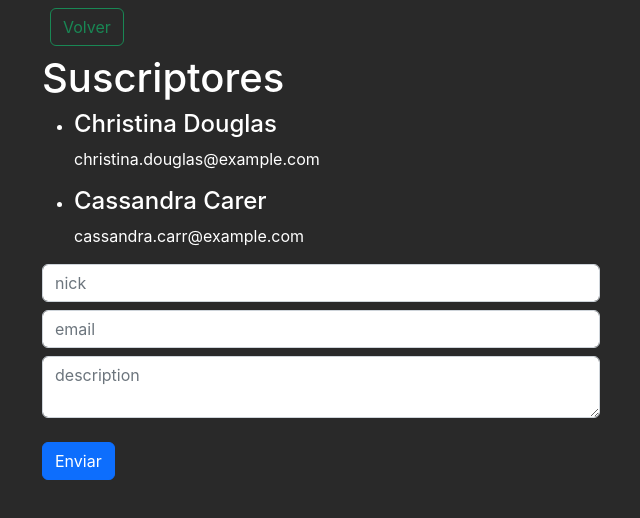
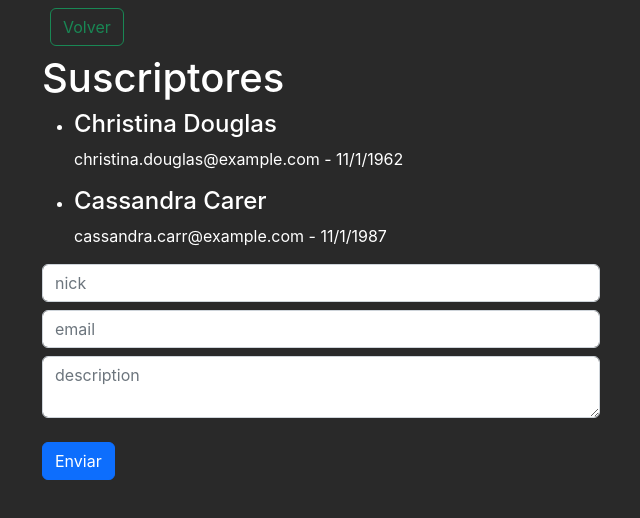
Before and after one commit to SebaGNH/FZC-React-Typescript-VYB, a React (Vite) app: page /Suscriptores in a window 1280 px wide. Shown: the top 518 px of the page, without its empty margins (40-680 px from the left). Built offline with nearby package versions, Linux system fonts and the light colour scheme.

Commit message:
se envía elemento hijo al padre

```diff
--- a/src/md01-subs/components/FormSubs.tsx
+++ b/src/md01-subs/components/FormSubs.tsx
@@ -5,7 +5,12 @@ interface FormState {
   inputV: SubI;
 }
 
-export const FormSubs = () => {
+interface FormProps {
+  // setSubs: () => {}
+  setSubs: React.Dispatch<React.SetStateAction<SubI[]>>
+}
+
+export const FormSubs = ({setSubs}: FormProps) => {
   // const [inputValues, setInputValues] = useState<SubI>({
   const [inputValues, setInputValues] = useState<FormState["inputV"]>({
     nick: '',
@@ -14,9 +19,10 @@ export const FormSubs = () => {
   });
 
   // Handle Submit
-  const handleSubmit = (ev) => {
+  const handleSubmit = (ev: React.FormEvent<HTMLFormElement> ) => {
     ev.preventDefault();
-    console.log('handleSubmit', inputValues);
+    setSubs(subs => ([...subs, inputValues])); //sumamos uno nuevo
+    // console.log('handleSubmit', inputValues);
     setInputValues({
       nick: '',
       email:'',
--- a/src/md01-subs/components/ListSubs.tsx
+++ b/src/md01-subs/components/ListSubs.tsx
@@ -13,7 +13,7 @@ export const ListSubs = ({ subs }: Props) => {
         subs.map( (sub) => (
           <li key={sub.nick}>
             <h4>{sub.nick}</h4>
-            <p>{sub.email?.substring(0,30)}</p>
+            <p>{sub.email?.substring(0,30) +" - "+ sub.description}</p>
           </li>
         ))
       }
--- a/src/md01-subs/pages/Suscriptores.tsx
+++ b/src/md01-subs/pages/Suscriptores.tsx
@@ -28,14 +28,15 @@ interface AppState {
 }
 
 export const Suscriptores = () => {
-  //const [subs, setsubs] = useState<Array<SubI>>([]);
-  // const [subs, setsubs] = useState<SubI[]>([]);
-  const [subs, setsubs] = useState<AppState["subsI"]>([]);
+  //const [subs, setSubs] = useState<Array<SubI>>([]);
+  // const [subs, setSubs] = useState<SubI[]>([]);
+  const [subs, setSubs] = useState<AppState["subsI"]>([]);
   const [newSubsNumber, setNewSubsNumber] = useState<AppState["newSubNumber"]>(0);
 
   useEffect(() => {
-    setsubs(initialState);
-  }, [])
+    setSubs(initialState);
+  }, []);
+
 
   return (
     <div className="container">
@@ -45,7 +46,7 @@ export const Suscriptores = () => {
 
       <ListSubs subs={subs}/>
 
-      <FormSubs />
+      <FormSubs setSubs={setSubs}/>
     </div>
   )
 }
```
